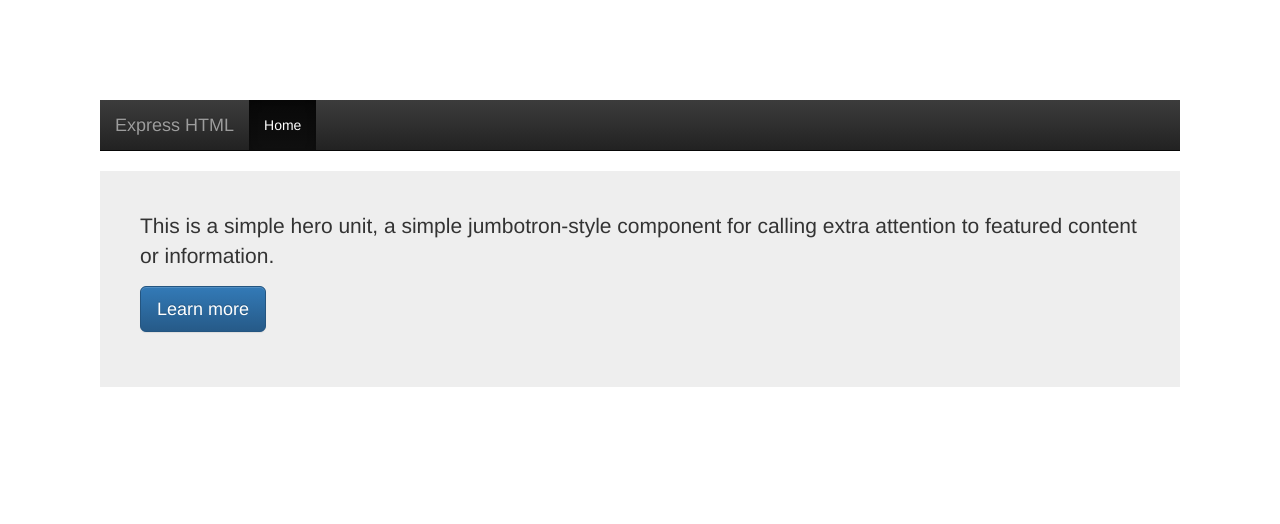
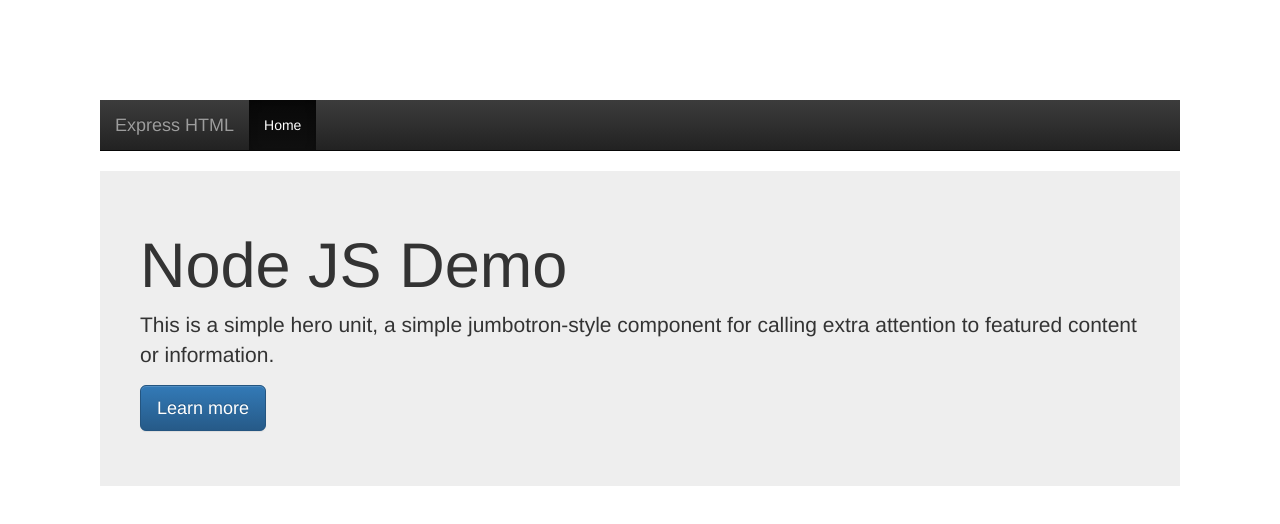
Before and after one commit to monika-letznav/node-js-poc, a website: page views/pages/index.html in a window 1280 px wide. Drawn offline with nearby package versions, Linux system fonts and the light colour scheme.

Commit message:
checking

```diff
--- a/views/pages/index.html
+++ b/views/pages/index.html
@@ -19,6 +19,7 @@
       </div>
     </nav>
         <div class="jumbotron"  style="padding:40px;">
+          <h1>Node JS Demo</h1>
           <p>This is a simple hero unit, a simple jumbotron-style component for calling extra attention to featured content or information.</p>
           <p><a class="btn btn-primary btn-lg" href="#" role="button">Learn more</a></p>
         </div>
```
